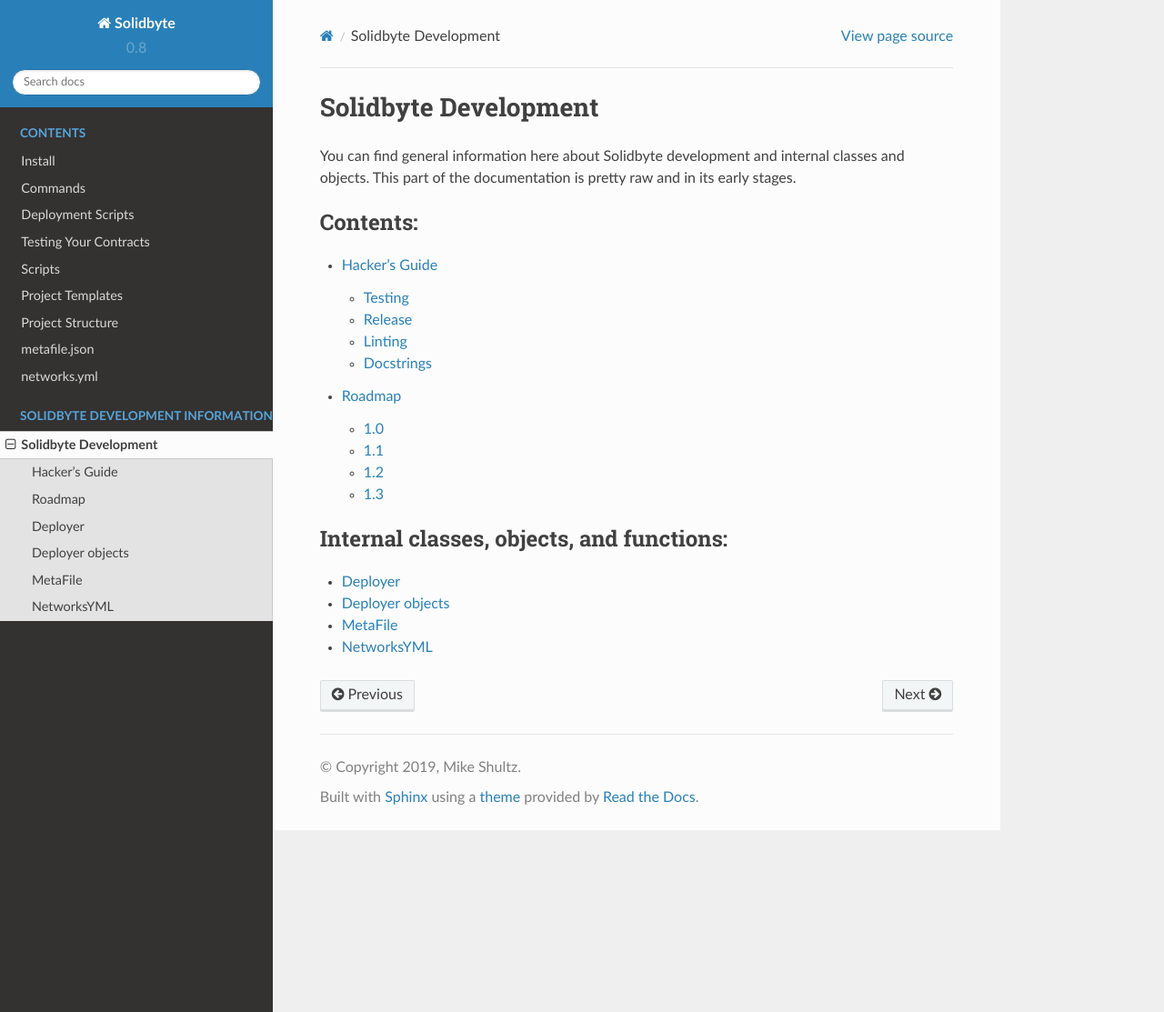
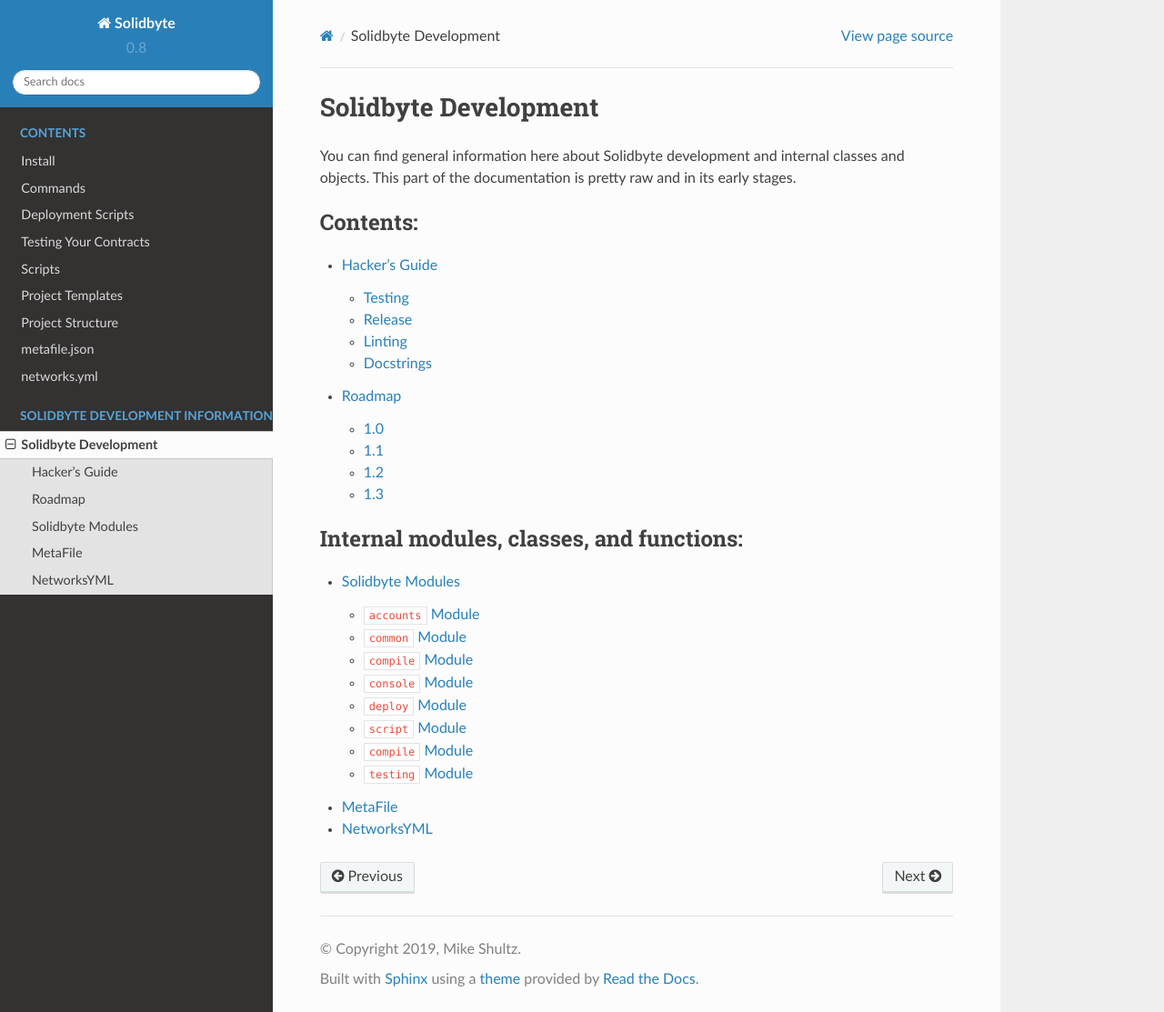
Before and after one commit to mikeshultz/solidbyte, a Sphinx documentation site: the page built from docs/devel/index.rst, in a window 1280 px wide and 1113 px high. Shown: the whole window at 91% size. Built offline with Sphinx 7.4.7 and the Read the Docs theme 2.0.0, drawn with Linux system fonts in a browser that asks for light colours.

Commit message:
break up code docs into modules

```diff
--- a/docs/devel/index.rst
+++ b/docs/devel/index.rst
@@ -15,9 +15,8 @@
 
 .. toctree::
    :maxdepth: 2
-   :caption: Internal classes, objects, and functions:
+   :caption: Internal modules, classes, and functions:
 
-   Deployer
-   Deployer objects <Contract>
+   modules/index
    MetaFile
    NetworksYML
--- /dev/null
+++ b/docs/devel/modules/accounts.rst
@@ -0,0 +1,8 @@
+#######################
+:code:`accounts` Module
+#######################
+
+The `accounts` module of Solidbyte.
+
+.. automodule:: solidbyte.accounts
+    :members:
--- /dev/null
+++ b/docs/devel/modules/common/utils.rst
@@ -0,0 +1,6 @@
+########################
+Common Utility Functions
+########################
+
+.. automodule:: solidbyte.common.utils
+    :members:
--- /dev/null
+++ b/docs/devel/modules/compile/index.rst
@@ -0,0 +1,7 @@
+######################
+:code:`compile` Module
+######################
+
+The :code:`compile` module
+
+TBD
--- /dev/null
+++ b/docs/devel/modules/console.rst
@@ -0,0 +1,8 @@
+######################
+:code:`console` Module
+######################
+
+The `console` module of Solidbyte.
+
+.. automodule:: solidbyte.console
+    :members:
--- /dev/null
+++ b/docs/devel/modules/script.rst
@@ -0,0 +1,8 @@
+######################
+:code:`script` Module
+######################
+
+The `script` module of Solidbyte.
+
+.. automodule:: solidbyte.script
+    :members:
--- /dev/null
+++ b/docs/devel/modules/templates/index.rst
@@ -0,0 +1,7 @@
+######################
+:code:`compile` Module
+######################
+
+The :code:`compile` module
+
+TBD
--- /dev/null
+++ b/docs/devel/modules/testing.rst
@@ -0,0 +1,8 @@
+######################
+:code:`testing` Module
+######################
+
+The `testing` module of Solidbyte.
+
+.. automodule:: solidbyte.testing
+    :members:
```
Also changed, not shown: docs/devel/modules/common/index.rst (added, +11 -0 lines), docs/devel/modules/deploy/index.rst (added, +12 -0 lines), docs/devel/modules/index.rst (added, +18 -0 lines), docs/devel/modules/deploy/Contract.rst (renamed from docs/devel/Contract.rst), docs/devel/modules/deploy/Deployer.rst (renamed from docs/devel/Deployer.rst).
